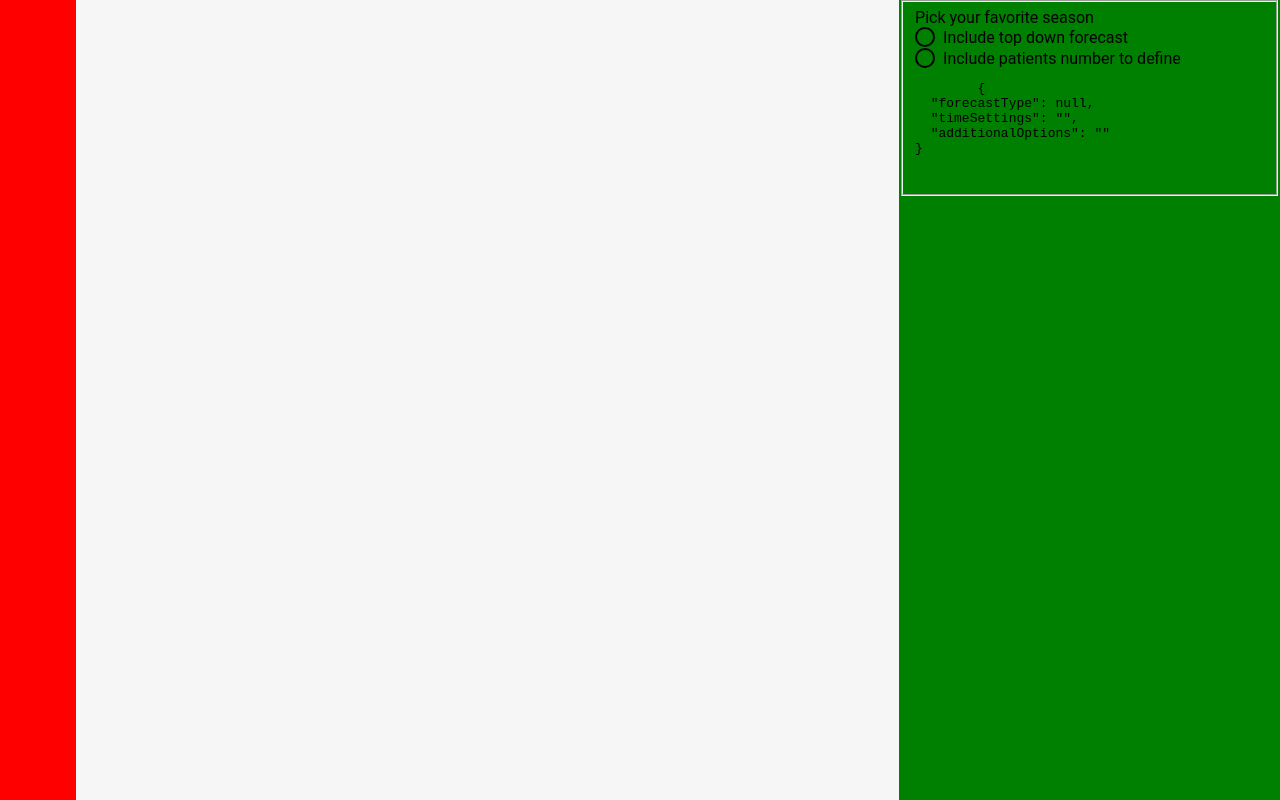
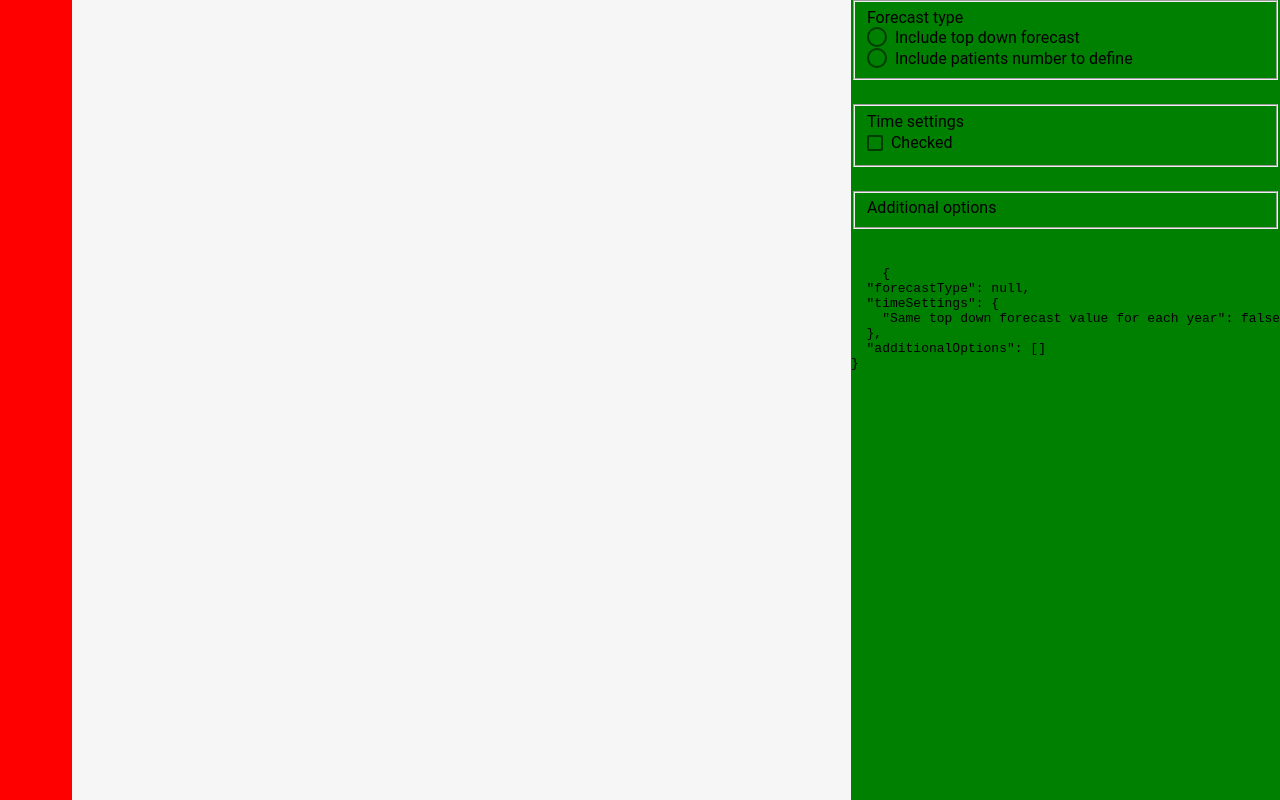
Before and after one commit to polubis/MARK-POC, an Angular app in the folder mark-poc/: page / in a window 1280 px wide. Built offline with nearby package versions, Linux system fonts and the light colour scheme.

Commit message:
Improve form

```diff
--- a/mark-poc/src/app/app.module.ts
+++ b/mark-poc/src/app/app.module.ts
@@ -5,6 +5,7 @@ import { BrowserModule } from '@angular/platform-browser';
 import { AppRoutingModule } from './app-routing.module';
 import { AppComponent } from './app.component';
 import {MatRadioModule} from '@angular/material/radio';
+import {MatCheckboxModule} from '@angular/material/checkbox';
 import { EpiForecastFormComponent } from './epi-forecast-form.component';
 import { EpiForecastFormContainer } from './epi-forecast-form.container';
 
@@ -19,7 +20,8 @@ import { EpiForecastFormContainer } from './epi-forecast-form.container';
     FormsModule,
     ReactiveFormsModule,
     AppRoutingModule,
-    MatRadioModule
+    MatRadioModule,
+    MatCheckboxModule
   ],
   providers: [],
   bootstrap: [AppComponent]
--- a/mark-poc/src/app/epi-forecast-form.component.html
+++ b/mark-poc/src/app/epi-forecast-form.component.html
@@ -1,7 +1,7 @@
 <ng-container *ngIf="valueChanged$ | async"></ng-container>
 <form [formGroup]="form">
   <fieldset>
-    <label id="example-radio-group-label">Pick your favorite season</label>
+    <label>Forecast type</label>
     <mat-radio-group
       aria-labelledby="example-radio-group-label"
       class="example-radio-group"
@@ -15,8 +15,25 @@
         {{ forecastType.label }}
       </mat-radio-button>
     </mat-radio-group>
-    <pre>
-        {{ form.value | json }}
-    </pre>
+  </fieldset>
+
+  <fieldset>
+    <label>Time settings</label>
+
+    <mat-checkbox
+      class="example-margin"
+      *ngFor="let timeSetting of timeSettings"
+      [checked]="timeSetting.checked"
+      (change)="handleTimeSettingCheck($event, timeSetting)"
+      >Checked</mat-checkbox
+    >
+  </fieldset>
+
+  <fieldset>
+    <label>Additional options</label>
   </fieldset>
 </form>
+
+<pre>
+    {{ form.value | json }}
+</pre>
--- a/mark-poc/src/app/epi-forecast-form.component.scss
+++ b/mark-poc/src/app/epi-forecast-form.component.scss
@@ -5,3 +5,9 @@ form {
   display: flex;
   flex-flow: column;
 }
+
+fieldset {
+  display: flex;
+  flex-flow: column;
+  margin-bottom: 24px;
+}
--- a/mark-poc/src/app/epi-forecast-form.component.ts
+++ b/mark-poc/src/app/epi-forecast-form.component.ts
@@ -1,12 +1,7 @@
 import { Component, Output, EventEmitter } from '@angular/core';
 import { FormControl, FormGroup } from '@angular/forms';
+import { Observable } from 'rxjs';
 import { tap } from 'rxjs/operators';
-
-const form = new FormGroup({
-  forecastType: new FormControl(null),
-  timeSettings: new FormControl(''),
-  additionalOptions: new FormControl(''),
-});
 
 @Component({
   selector: 'app-epi-forecast-form-component',
@@ -14,9 +9,10 @@ const form = new FormGroup({
   styleUrls: ['./epi-forecast-form.component.scss'],
 })
 export class EpiForecastFormComponent {
-  @Output() changed = new EventEmitter<typeof form>();
+  @Output() changed = new EventEmitter<FormGroup>();
 
-  form = form;
+  form: FormGroup;
+  valueChanged$: Observable<FormGroup>;
 
   forecastTypes = [
     {
@@ -27,7 +23,34 @@ export class EpiForecastFormComponent {
     },
   ];
 
-  valueChanged$ = this.form.valueChanges.pipe(
-    tap((value) => this.changed.emit(value))
-  );
+  timeSettings = [
+    { label: 'Same top down forecast value for each year', checked: false },
+  ];
+
+  constructor() {
+    this.form = new FormGroup({
+      forecastType: new FormControl(null),
+      timeSettings: new FormGroup(
+        this.timeSettings.reduce(
+          (acc, ts) => ({ ...acc, [ts.label]: new FormControl(false) }),
+          {}
+        )
+      ),
+      additionalOptions: new FormControl([]),
+    });
+
+    this.valueChanged$ = this.form.valueChanges.pipe(
+      tap((value) => this.changed.emit(value))
+    );
+  }
+
+  handleTimeSettingCheck = ({ checked }: any, timeSetting: any) => {
+    const { timeSettings } = this.form.value;
+    console.log(timeSettings);
+    this.form.setValue({
+      timeSettings: timeSettings.map((ts: any) =>
+        ts.label === timeSetting.label ? { ...ts, checked } : ts
+      ),
+    });
+  };
 }
--- a/mark-poc/src/styles.scss
+++ b/mark-poc/src/styles.scss
@@ -1,3 +1,5 @@
+@import '@angular/material/prebuilt-themes/deeppurple-amber.css';
+
 body {
   font-family: "Roboto";
   text-rendering: optimizeLegibility;
```
